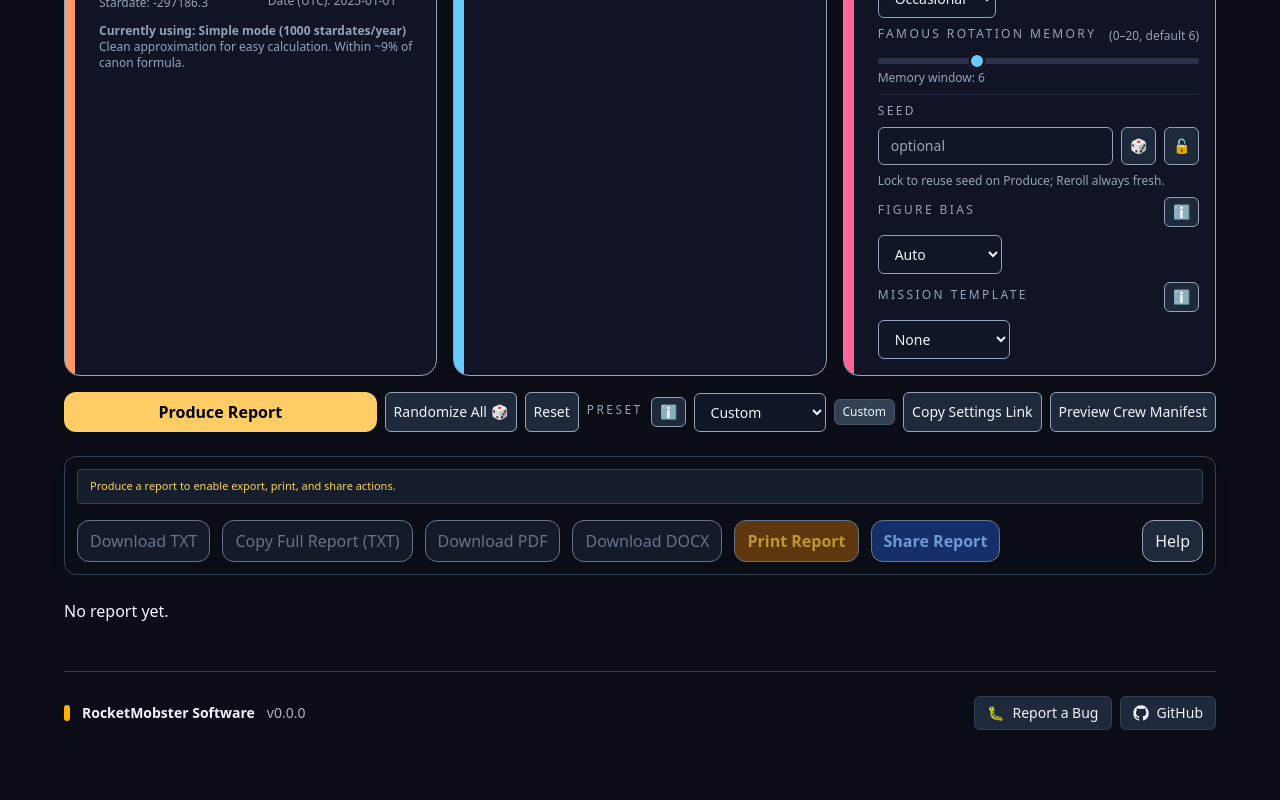
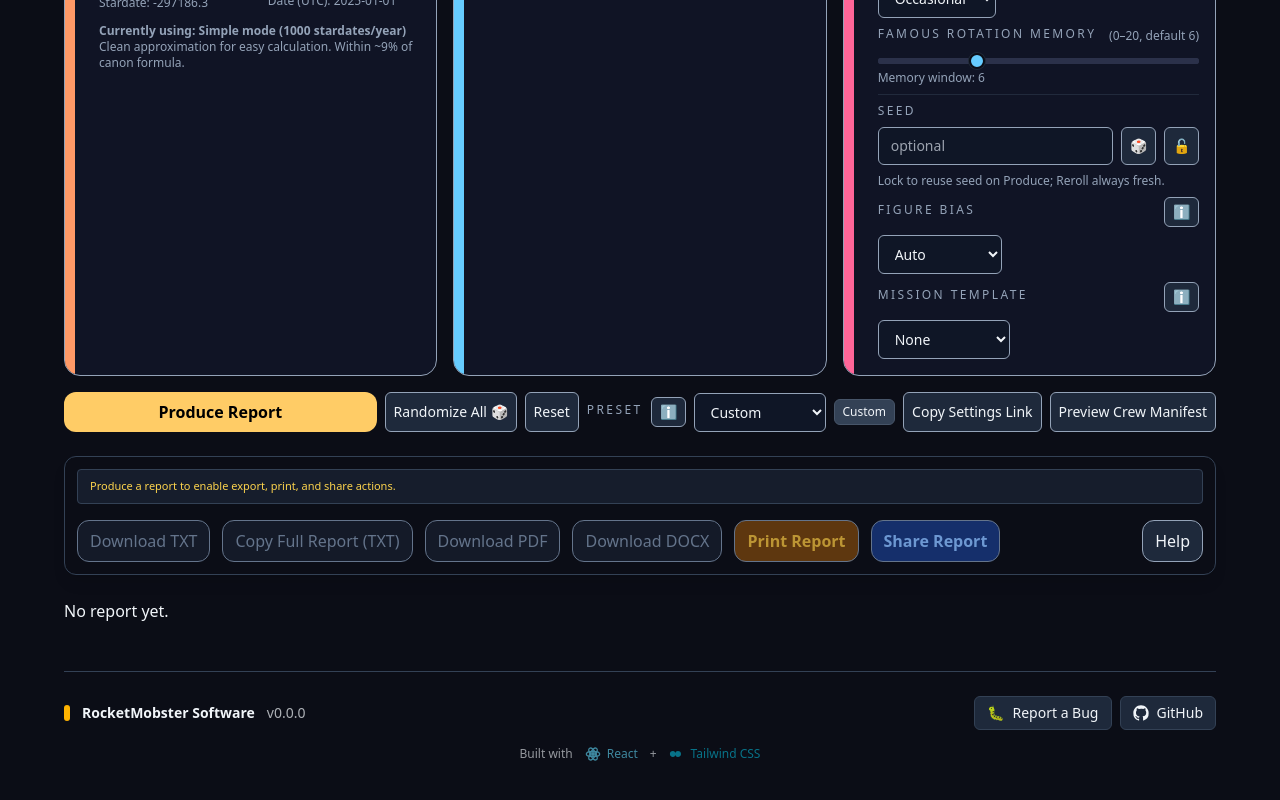
Before and after one commit to RocketMobster/warpcorereports, a React (Vite) app: page / in a window 1280 px wide. Shown: the part 467-1267 px from the top of the page. Built offline with nearby package versions, Linux system fonts and the light colour scheme; the HTML template or start-up script is replaced by a standard one.

Commit message:
feat: add React and Tailwind CSS badges to footer

```diff
--- a/src/components/Footer.tsx
+++ b/src/components/Footer.tsx
@@ -72,6 +72,39 @@ Any other relevant information.`
           </a>
         </div>
       </div>
+      <div className="mt-4 flex flex-wrap items-center justify-center gap-3 opacity-60 text-xs">
+        <span>Built with</span>
+        <a
+          href="https://react.dev"
+          target="_blank"
+          rel="noreferrer"
+          className="inline-flex items-center gap-1.5 hover:opacity-100 transition-opacity"
+          title="React"
+          aria-label="Built with React"
+        >
+          <svg xmlns="http://www.w3.org/2000/svg" width="16" height="16" viewBox="0 0 24 24" fill="none" stroke="currentColor" strokeWidth="2">
+            <circle cx="12" cy="12" r="2" fill="#61DAFB" stroke="#61DAFB"/>
+            <ellipse cx="12" cy="12" rx="10" ry="4" stroke="#61DAFB" fill="none"/>
+            <ellipse cx="12" cy="12" rx="10" ry="4" stroke="#61DAFB" fill="none" transform="rotate(60 12 12)"/>
+            <ellipse cx="12" cy="12" rx="10" ry="4" stroke="#61DAFB" fill="none" transform="rotate(120 12 12)"/>
+          </svg>
+          <span style={{ color: '#61DAFB' }}>React</span>
+        </a>
+        <span>+</span>
+        <a
+          href="https://tailwindcss.com"
+          target="_blank"
+          rel="noreferrer"
+          className="inline-flex items-center gap-1.5 hover:opacity-100 transition-opacity"
+          title="Tailwind CSS"
+          aria-label="Built with Tailwind CSS"
+        >
+          <svg xmlns="http://www.w3.org/2000/svg" width="16" height="16" viewBox="0 0 54 33" fill="none">
+            <path d="M13.5 6.75C18 6.75 20.25 9 21 13.5C22.5 9 25.5 6.75 30 6.75C36.75 6.75 40.5 10.5 40.5 16.5V16.5C40.5 22.5 36.75 26.25 30 26.25C25.5 26.25 22.5 24 21 19.5C20.25 24 18 26.25 13.5 26.25C6.75 26.25 3 22.5 3 16.5V16.5C3 10.5 6.75 6.75 13.5 6.75Z" fill="#06B6D4"/>
+          </svg>
+          <span style={{ color: '#06B6D4' }}>Tailwind CSS</span>
+        </a>
+      </div>
     </footer>
   );
 }
```
